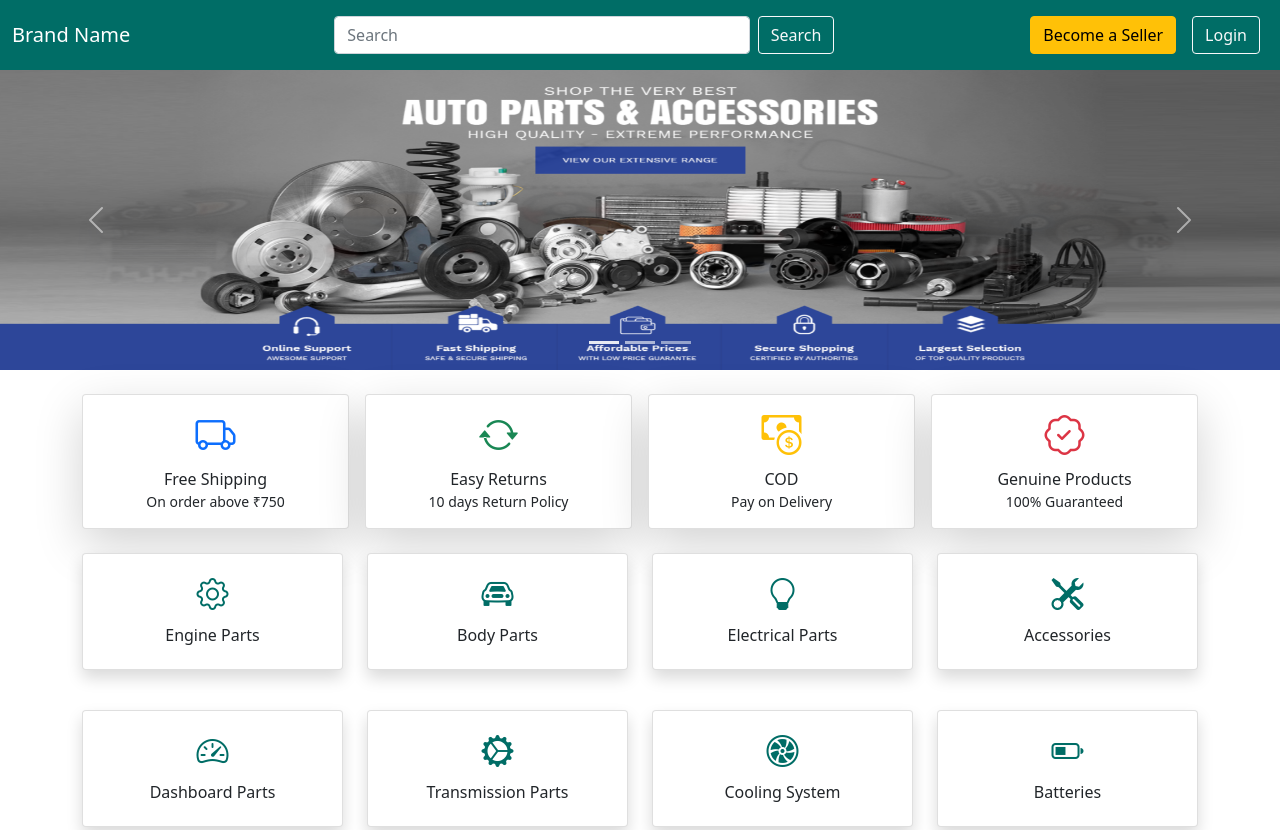
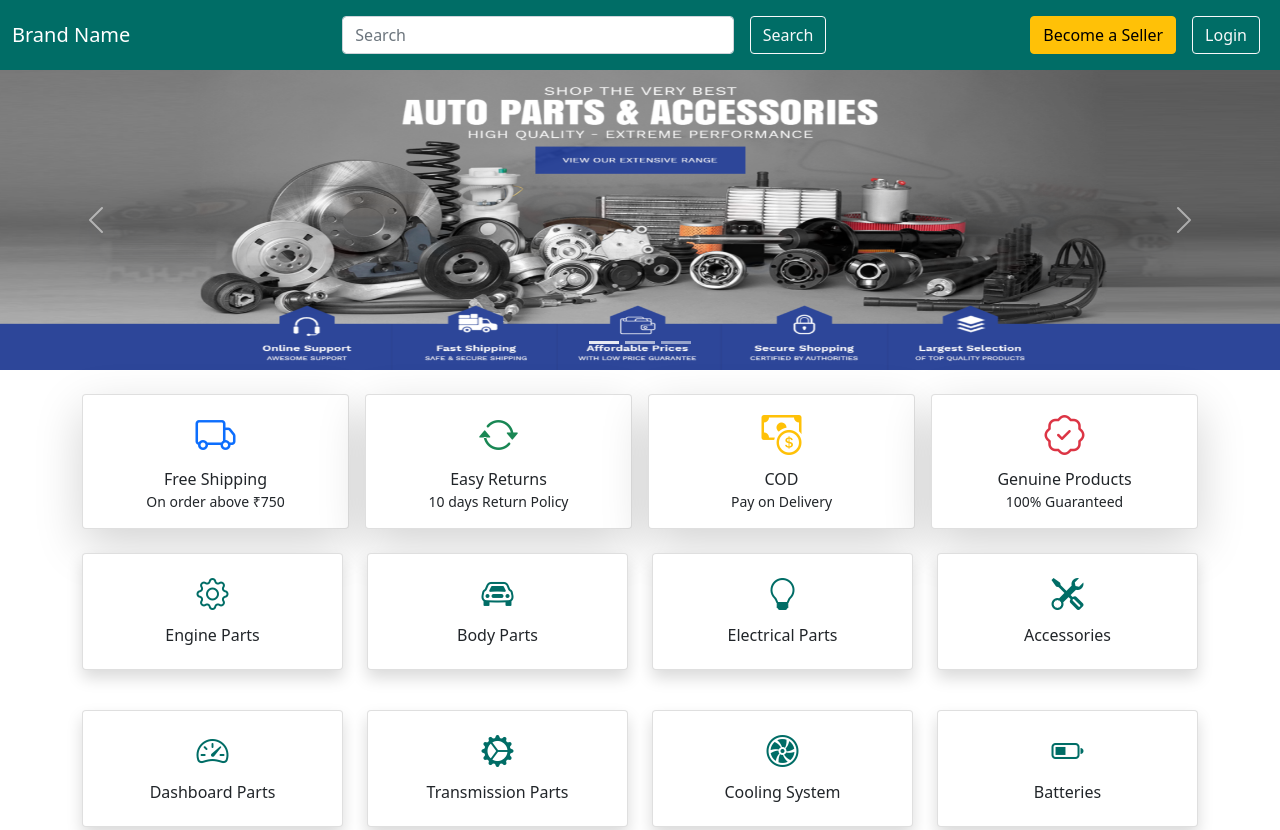
Before and after one commit to Ishwar9549/Parts, a plain HTML site: page index.html in a window 1280 px wide. Shown: the top 830 px of the page. Drawn offline with nearby package versions, Linux system fonts and the light colour scheme.

Commit message:
Update index.html

```diff
--- a/index.html
+++ b/index.html
@@ -45,8 +45,8 @@
             <div class="collapse navbar-collapse" id="navbarNav">
                 <!-- Centered Search Form -->
                 <form class="d-flex mx-auto" style="max-width: 500px; width: 100%;">
-                    <input class="form-control me-2" type="text" placeholder="Search">
-                    <button class="btn btn-outline-light">Search</button>
+                    <input class="form-control m-2" type="text" placeholder="Search">
+                    <button class="btn btn-outline-light m-2">Search</button>
                 </form>
 
                 <!-- Buttons on Right -->
```
